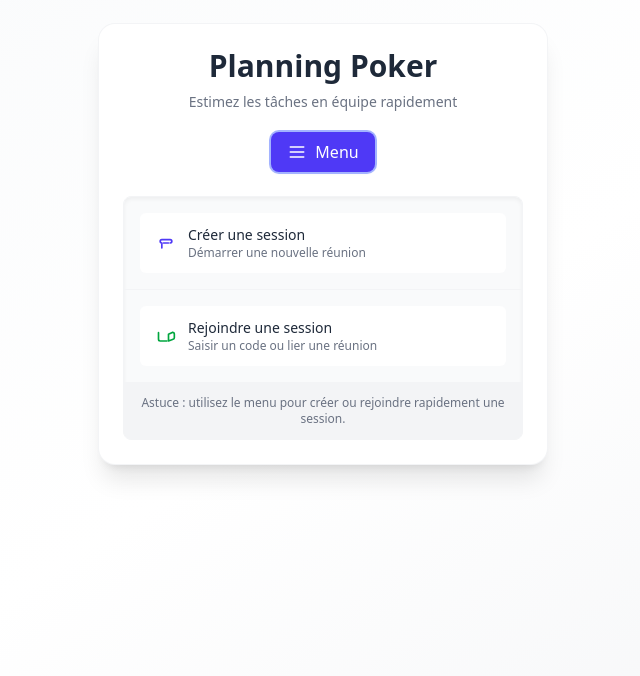
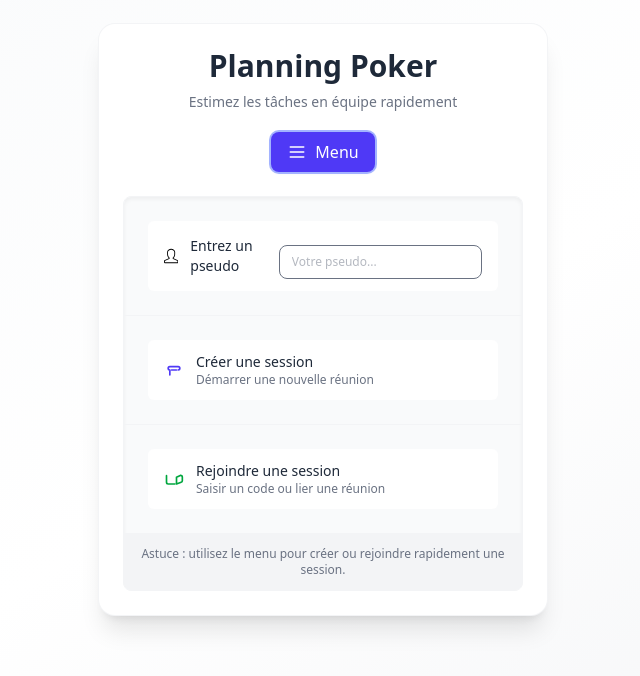
Before and after one commit to AxelDoussoux/Conception-de-projet--Planning-Poker-Doussoux-Berger, a React (Vite) app: page / in a window 1280 px wide. Both pictures are taken after a click on the button "Menu". Shown: the top 676 px of the page, without its empty margins (317-957 px from the left). Built offline with nearby package versions, Linux system fonts and the light colour scheme.

Commit message:
avancement sur l'interface pour créer ou joindre une session

```diff
--- a/package.json
+++ b/package.json
@@ -21,6 +21,7 @@
     "jest": "^30.2.0",
     "react": "^19.1.1",
     "react-dom": "^19.1.1",
+    "react-icons": "^5.5.0",
     "tailwindcss": "^4.1.14",
     "ts-jest": "^29.4.5"
   },
@@ -35,10 +36,10 @@
     "eslint-plugin-react-hooks": "^5.2.0",
     "eslint-plugin-react-refresh": "^0.4.22",
     "globals": "^16.4.0",
+    "jest": "^29.7.0",
     "typescript": "~5.9.3",
     "typescript-eslint": "^8.45.0",
-    "vite": "npm:rolldown-vite@7.1.14",
-    "jest": "^29.7.0"
+    "vite": "npm:rolldown-vite@7.1.14"
   },
   "overrides": {
     "vite": "npm:rolldown-vite@7.1.14"
--- a/src/App.tsx
+++ b/src/App.tsx
@@ -1,5 +1,5 @@
 import { useState, type JSX } from 'react';
-
+import { SlUser } from "react-icons/sl";
 /**
  * Composant principal de l'application "Planning Poker".
  *
@@ -29,8 +29,10 @@ function App(): JSX.Element {
    *
    * @returns {void}
    */
+
+  const [showCreateForm, setShowCreateForm] = useState(false);
   const handleCreateSession = (): void => {
-    alert('Créer une session');
+      setShowCreateForm(true);
   };
 
   /**
@@ -39,8 +41,9 @@ function App(): JSX.Element {
    *
    * @returns {void}
    */
+  const [showJoinForm, setShowJoinForm] = useState(false);
   const handleJoinSession = (): void => {
-    alert('Rejoindre une session');
+      setShowJoinForm(true);
   };
 
   return (
@@ -67,7 +70,20 @@ function App(): JSX.Element {
         {menuOpen && (
           <nav className="px-6 pb-6" aria-label="Panneau de menu principal">
             <div className="bg-gray-50 border border-gray-100 rounded-lg shadow-inner divide-y divide-gray-100 overflow-hidden">
-              <div className="p-4">
+              <div className="p-6">
+                <div className="w-full flex items-center gap-3 px-4 py-3 bg-white rounded-md">
+                <SlUser />
+                <div className="flex items-center gap-3">
+                <h2 className="text-sm font-medium text-gray-800">Entrez un pseudo</h2>
+                <input
+                  type="text"
+                  placeholder="Votre pseudo..."
+                  className="text-xs text-gray-500 mt-3 w-full px-3 py-2 border rounded-lg"
+                />
+                </div>
+                </div>
+              </div>
+              <div className="p-6">
                 <button
                   onClick={handleCreateSession}
                   className="w-full flex items-center gap-3 px-4 py-3 bg-white rounded-md hover:bg-gray-50 transition text-left"
@@ -81,8 +97,27 @@ function App(): JSX.Element {
                   </div>
                 </button>
               </div>
+              {showCreateForm && (
+              <div className="p-6 border-t">
+                <div className="flex justify-end">
+                <button
+                  onClick={() => setShowCreateForm(false)}
+                  aria-label="Fermer le formulaire"
+                  className="text-gray-400 hover:text-gray-600 text-xs leading-none">Fermer</button>
+                </div>
+                <input
+                  type="text"
+                  placeholder="Nom de la session..."
+                  className="text-xs text-gray-500 mt-3 w-full px-3 py-2 border rounded-lg"
+                />
+                <button className="mt-3 px-4 py-2 bg-indigo-600 text-white rounded-lg">
+                  Valider
+                </button>
 
-              <div className="p-4">
+            </div>
+            )}
+
+              <div className="p-6">
                 <button
                   onClick={handleJoinSession}
                   className="w-full flex items-center gap-3 px-4 py-3 bg-white rounded-md hover:bg-gray-50 transition text-left"
@@ -96,6 +131,24 @@ function App(): JSX.Element {
                   </div>
                 </button>
               </div>
+              {showJoinForm && (
+              <div className="p-6 border-t">
+                <div className="flex justify-end">
+                <button
+                  onClick={() => setShowJoinForm(false)}
+                  aria-label="Fermer le formulaire"
+                  className="text-gray-400 hover:text-gray-600 text-xs leading-none">Fermer</button>
+                  </div>
+                <input
+                  type="text"
+                  placeholder="Code de session..."
+                  className="text-xs text-gray-500 mt-3 w-full px-3 py-2 border rounded-lg"
+                />
+                <button className="mt-3 px-4 py-2 bg-indigo-600 text-white rounded-lg">
+                  Valider
+                </button>
+              </div>
+            )}
 
               <div className="p-3 bg-gray-100 text-center text-xs text-gray-500">
                 Astuce : utilisez le menu pour créer ou rejoindre rapidement une session.
```
Also changed, not shown: 1 other file (tests, documents, lock files or other folders).
